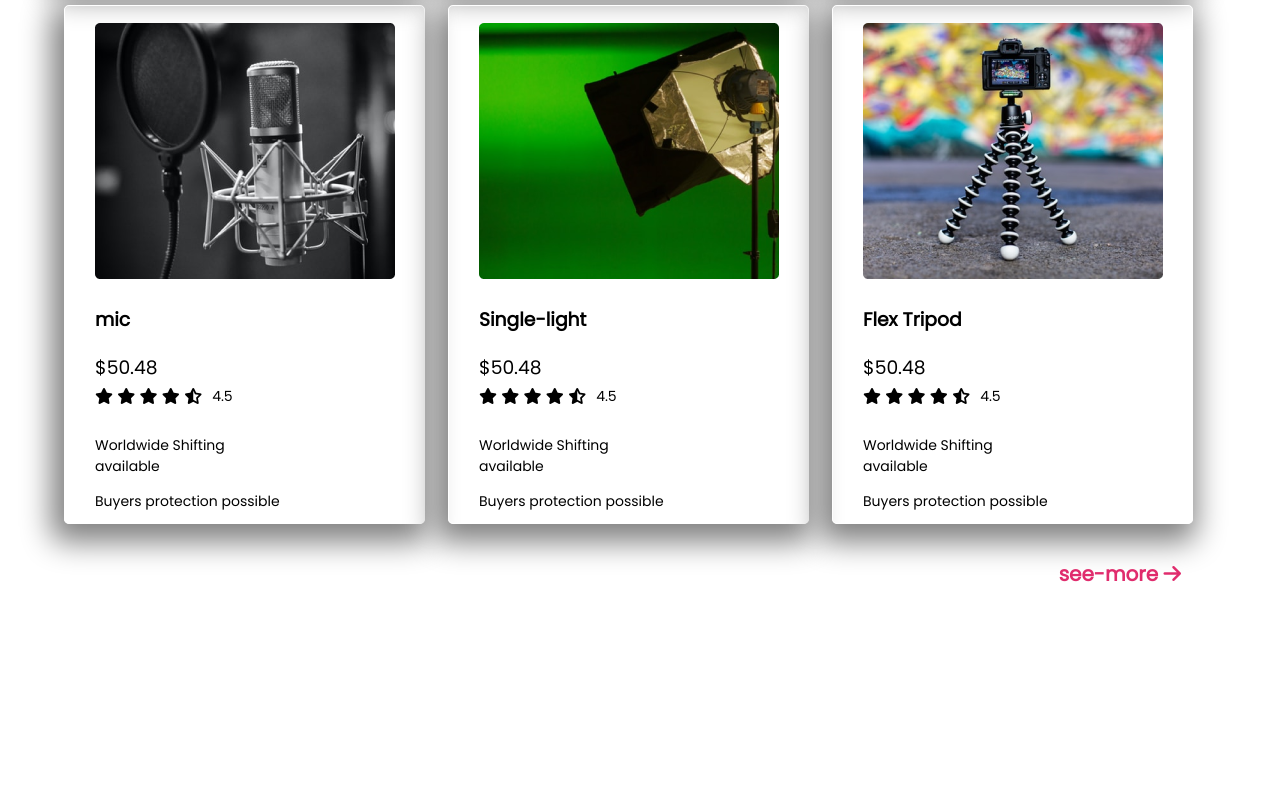
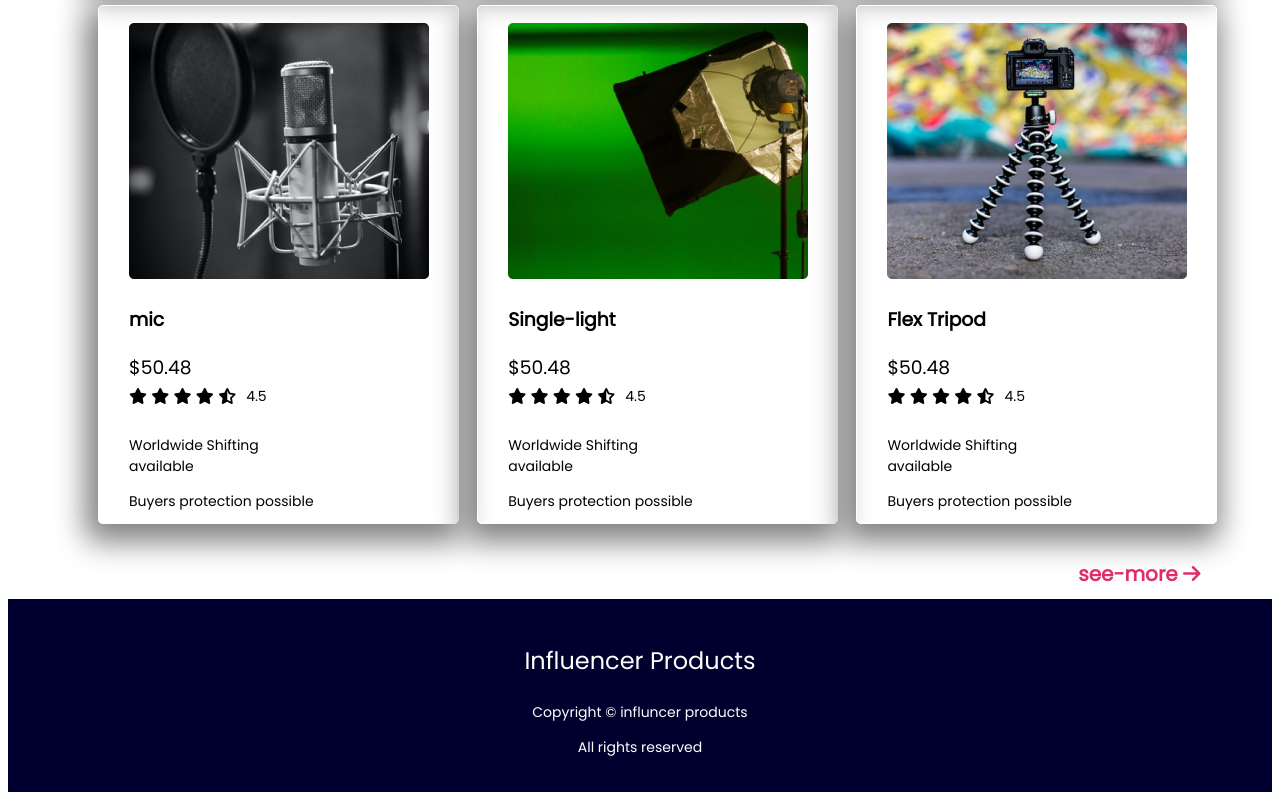
Before and after one commit to Saimonfahim/influencer-gear, a plain HTML site: page index.html in a window 1280 px wide. Shown: the part 1693-2493 px from the top of the page. Before the commit the page ends 2292 px from the top, so only its background shows below. Drawn offline with Linux system fonts and the light colour scheme.

Commit message:
footer done

```diff
--- a/index.html
+++ b/index.html
@@ -26,6 +26,7 @@
 
 
     <main>
+        <!-- Header part -->
 
         <section class="first-container">
             <div class="intro-title">
@@ -226,8 +227,19 @@
 
     </main>
 
+
+    <!-- footer -->
+
     <footer>
 
+        <div class="foot">
+            <h3>Influencer Products</h3>
+            <p>Copyright &copy; influncer products</p>
+            <p>All rights reserved</p>
+            <div class="icon">
+
+            </div>
+        </div>
 
     </footer>
 
--- a/styles/style.css
+++ b/styles/style.css
@@ -1,12 +1,22 @@
 body {
     font-family: 'Poppins', sans-serif;
-    width: 1200px;
+    /* width: 1200px;
     max-width: 90%;
-    margin: 0 auto;
+    margin: 0 auto; */
 }
 
 
 /* first section */
+
+main {
+    width: 1200px;
+    max-width: 90%;
+    padding-left: 90px;
+}
+
+header h3 {
+    padding-left: 90px;
+}
 
 .first-container {
     display: flex;
@@ -101,3 +111,25 @@ body {
     font-weight: 600;
     font-size: 20px;
 }
+
+
+/* footer */
+
+footer {
+    background-color: rgb(0, 0, 46);
+    color: white;
+    width: 100%;
+    text-align: center;
+    padding-top: 20px;
+    padding-bottom: 20px;
+}
+
+footer h3 {
+    font-size: 24px;
+    font-weight: 400;
+}
+
+footer p {
+    font-size: 14px;
+    font-weight: 400;
+}
```
